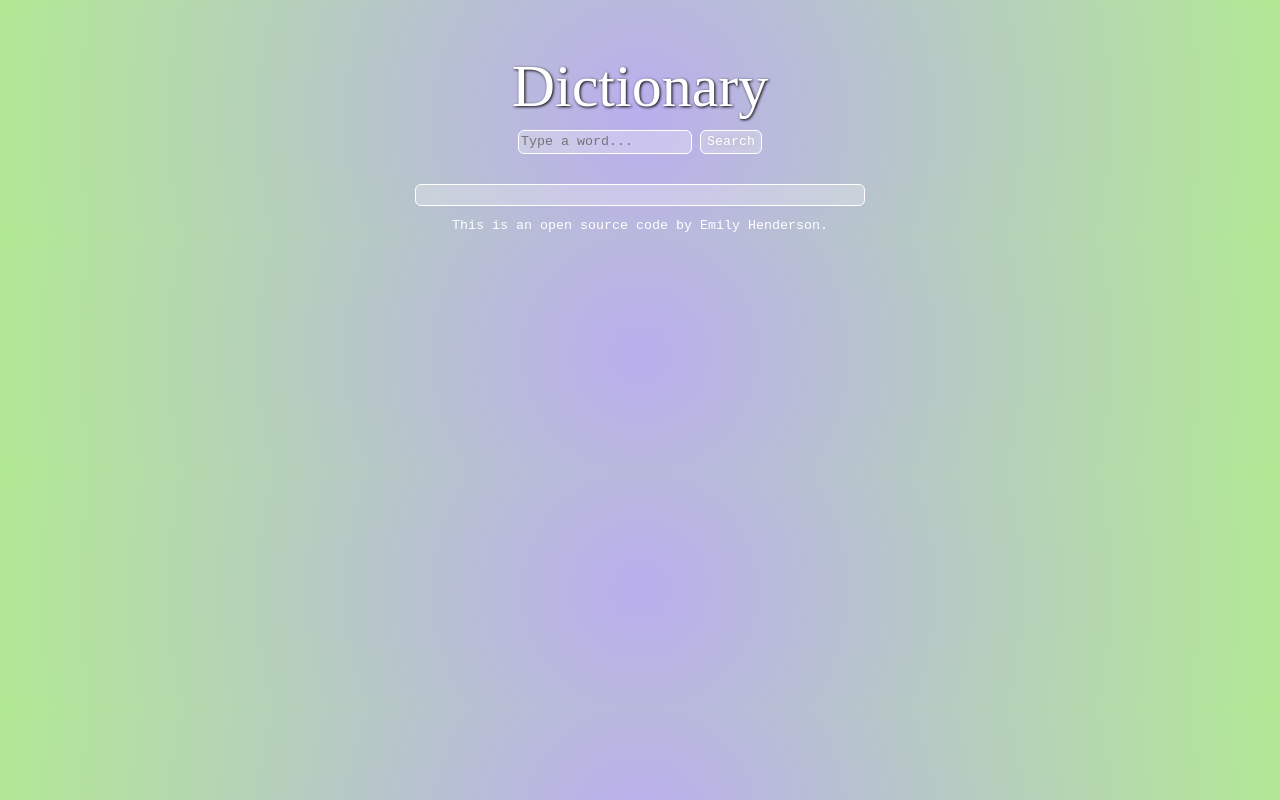
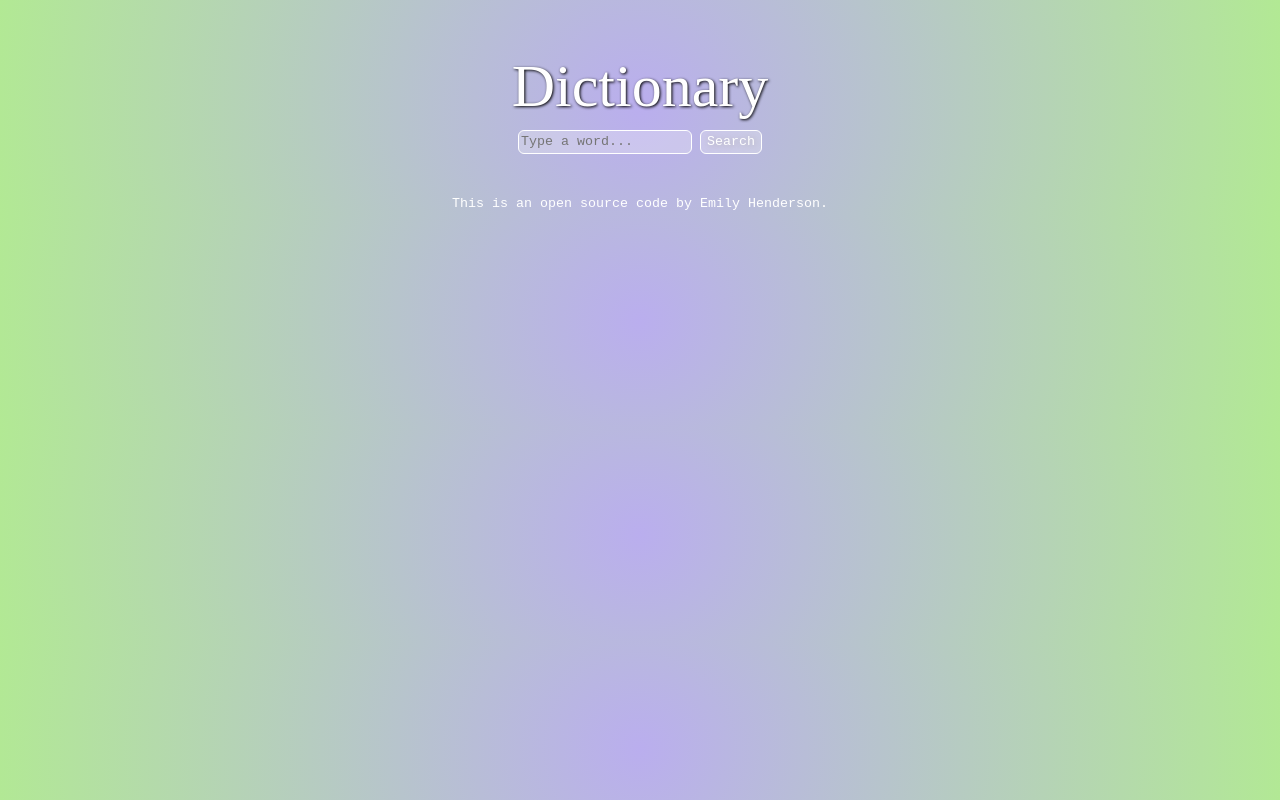
Before and after one commit to emhend/dictionary-project, a React (Create React App) app: page / in a window 1280 px wide. Built offline with nearby package versions, Linux system fonts and the light colour scheme; no server answers; a web font is replaced by a local one.

Commit message:
added default search

```diff
--- a/src/App.css
+++ b/src/App.css
@@ -3,8 +3,9 @@
   margin-top: 50px;
   text-align: center;
 }
-.Container {
+.Border {
   margin: 0 auto;
+  margin-top: 5px;
   border-radius: 6px;
   border: 1px solid #fff;
   background-color: rgb(255, 253, 252, 0.25);
--- a/src/App.js
+++ b/src/App.js
@@ -5,7 +5,7 @@ function App() {
   return (
     <div className="App">
       <h1>Dictionary</h1>
-      <Dictionary />
+      <Dictionary defaultKeyword="howdy" />
 
       <footer>
         This is an{" "}
--- a/src/Dictionary.js
+++ b/src/Dictionary.js
@@ -2,28 +2,38 @@ import axios from "axios";
 import React, { useState } from "react";
 import Results from "./Results";
 
-export default function Dictionary() {
-  let [keyword, setKeyword] = useState("");
+export default function Dictionary(props) {
+  let [keyword, setKeyword] = useState(props.defaultKeyword);
   let [results, setResults] = useState(null);
+  let [loaded, setLoaded] = useState(false);
 
   function handleResponse(response) {
     setResults(response.data[0]);
   }
 
   function search(event) {
-    event.preventDefault();
-
     let apiUrl = `https://api.dictionaryapi.dev/api/v2/entries/en/${keyword}`;
     axios.get(apiUrl).then(handleResponse);
+  }
+
+  function handleSubmit(event) {
+    event.preventDefault();
+    search();
   }
 
   function handleKeywordChange(event) {
     setKeyword(event.target.value);
   }
 
+  function load() {
+    setLoaded(true);
+    search();
+  }
+
+  if (loaded) {
     return (
       <div className="DictionarySearch">
-      <form className="Search" onSubmit={search}>
+        <form className="Search" onSubmit={handleSubmit}>
           <input
             placeholder="Type a word..."
             type="search"
@@ -32,9 +42,13 @@ export default function Dictionary() {
           />{" "}
           <button value="Search">Search</button>
         </form>
-      <div className="Container">
+        <div>
           <Results results={results} />
         </div>
       </div>
     );
+  } else {
+    load();
+    return "Loading..";
   }
+}
--- a/src/Results.js
+++ b/src/Results.js
@@ -6,6 +6,7 @@ export default function Results(props) {
   if (props.results) {
     return (
       <div className="Results">
+        <section className="Border">
           <h2>{props.results.word}</h2>
           {props.results.phonetics.map(function (phonetic, index) {
             return (
@@ -14,6 +15,8 @@ export default function Results(props) {
               </div>
             );
           })}
+        </section>
+        <section className="Border">
           {props.results.meanings.map(function (meaning, index) {
             return (
               <div key={index}>
@@ -21,6 +24,7 @@ export default function Results(props) {
               </div>
             );
           })}
+        </section>
       </div>
     );
   } else {
```
Lines whose indentation alone changed are shown as unchanged.
